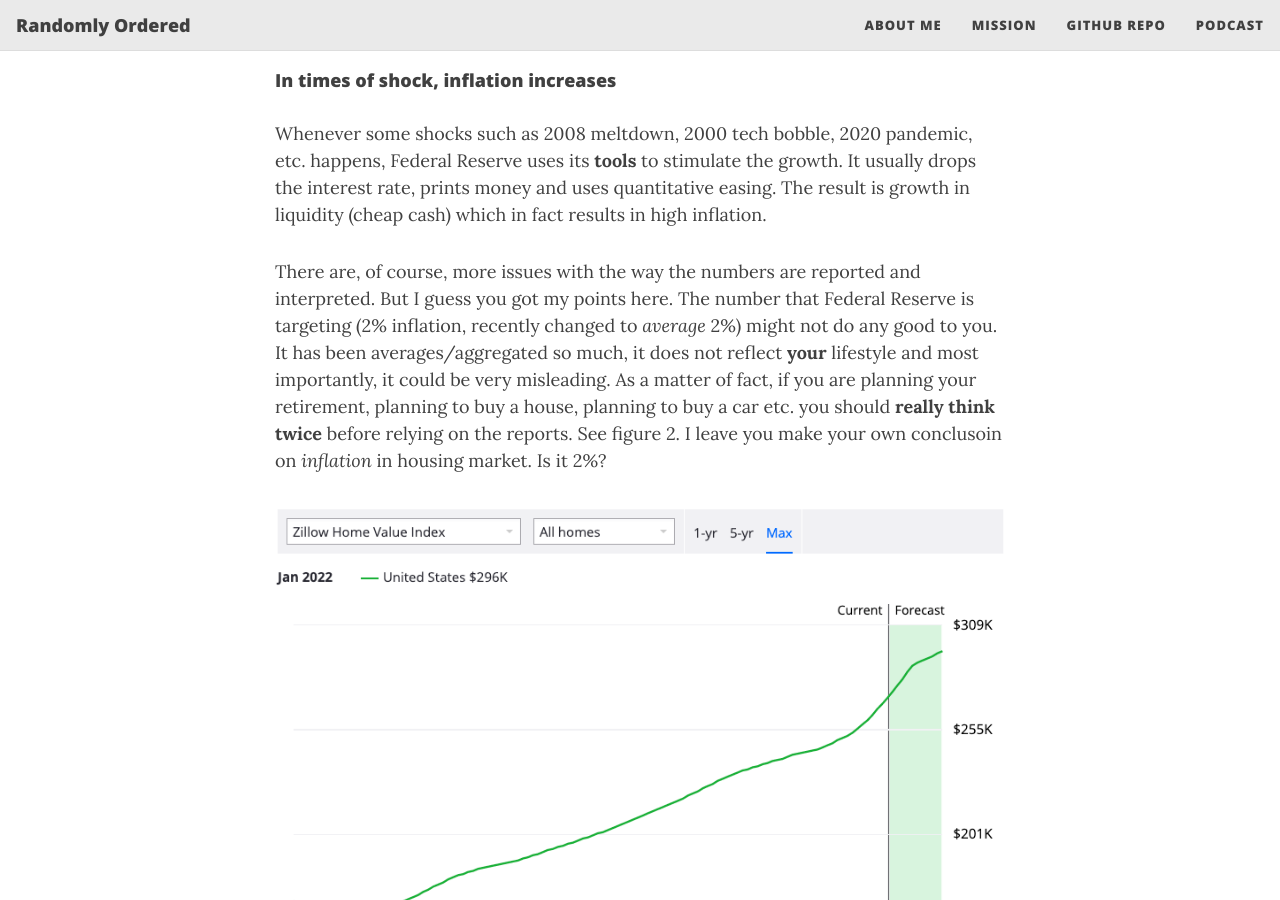
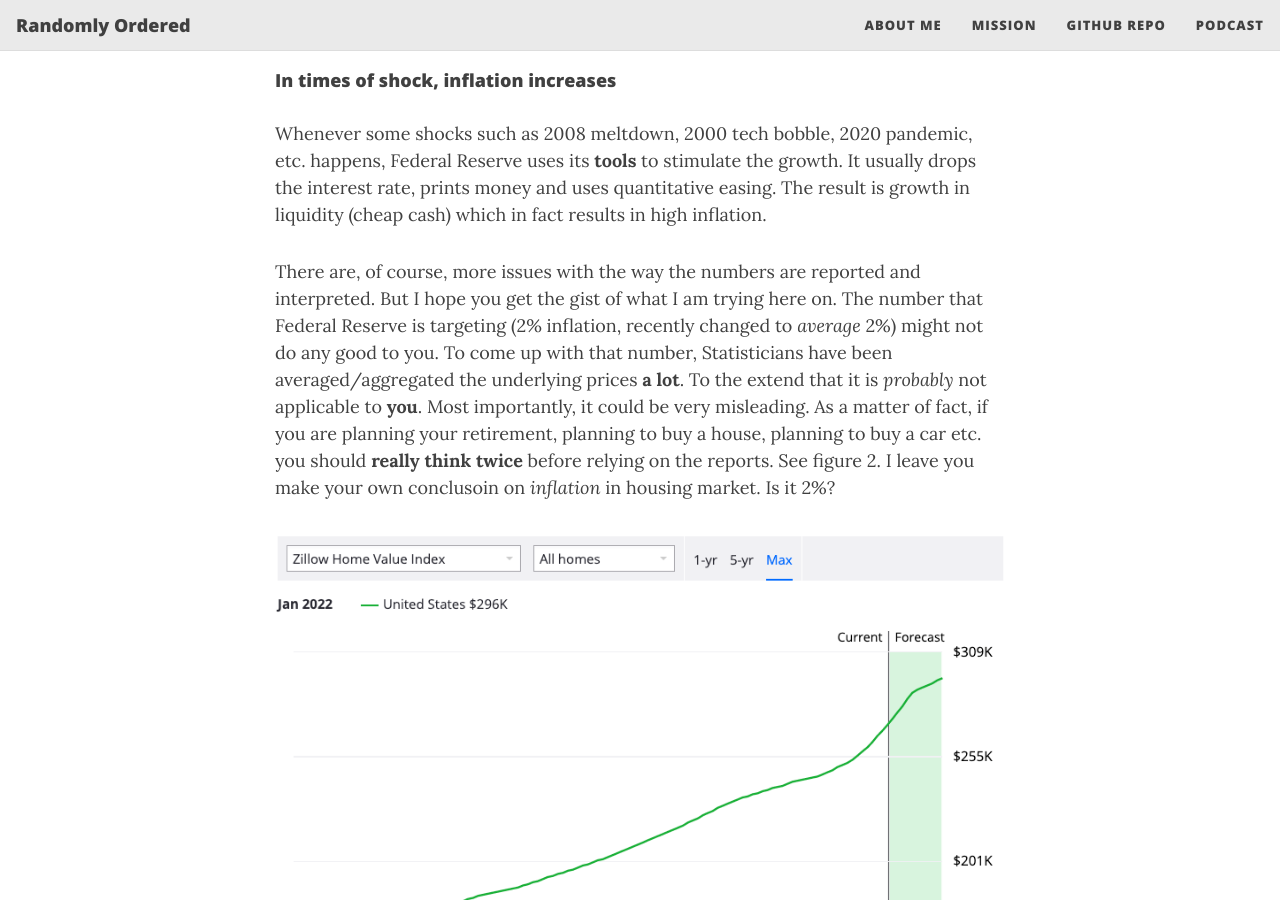
Before and after one commit to aissaei/randomlyordered.github.io, a Jekyll site: the page built from _posts/2021-03-13-you_are_poorer_than_what_you_are_told.md, in a window 1280 px wide and 900 px high, scrolled down 3791 px. Built offline with Jekyll 4.4.1, drawn with Linux system fonts in a browser that asks for light colours; nearby versions of some CDN libraries.

```diff
--- a/_posts/2021-03-13-you_are_poorer_than_what_you_are_told.md
+++ b/_posts/2021-03-13-you_are_poorer_than_what_you_are_told.md
@@ -41,7 +41,7 @@
 #### In times of shock, inflation increases
 Whenever some shocks such as 2008 meltdown, 2000 tech bobble, 2020 pandemic, etc. happens, Federal Reserve uses its **tools** to stimulate the growth. It usually drops the interest rate, prints money and uses quantitative easing. The result is growth in liquidity (cheap cash) which in fact results in high inflation.
 
-There are, of course, more issues with the way the numbers are reported and interpreted. But I guess you got my points here. The number that Federal Reserve is targeting (2% inflation, recently changed to *average* 2%) might not do any good to you. It has been averages/aggregated so much, it does not reflect **your** lifestyle and most importantly, it could be very misleading. As a matter of fact, if you are planning your retirement, planning to buy a house, planning to buy a car etc. you should **really think twice** before relying on the reports. See figure 2. I leave you make your own conclusoin on *inflation* in housing market. Is it 2%?
+There are, of course, more issues with the way the numbers are reported and interpreted. But I hope you get the gist of what I am trying here on. The number that Federal Reserve is targeting (2% inflation, recently changed to *average* 2%) might not do any good to you. To come up with that number, Statisticians have been averaged/aggregated the underlying prices  **a lot**. To the extend that it is *probably* not applicable to **you**. Most importantly, it could be very misleading. As a matter of fact, if you are planning your retirement, planning to buy a house, planning to buy a car etc. you should **really think twice** before relying on the reports. See figure 2. I leave you make your own conclusoin on *inflation* in housing market. Is it 2%?
 {% include image.html url="/assets/img/zillow-home-price.png" description="Fig 2. US home prices since 2012" %}
 #### Bottom line
 I analyze, slice and dice data daily. At the same time, I am extremely careful about the limitation of data and danger of letting it fool me. Inflation is real, Bureau is doing its best to capture **average** price movement. But the story told to you differs from reality. There is so much variance in prices depending on regions, sub-regions, your style of living and many more factors. Just remember that what you hear in the news is just *one number*. Stories that are told with one word are not complete! Until next time.
```
